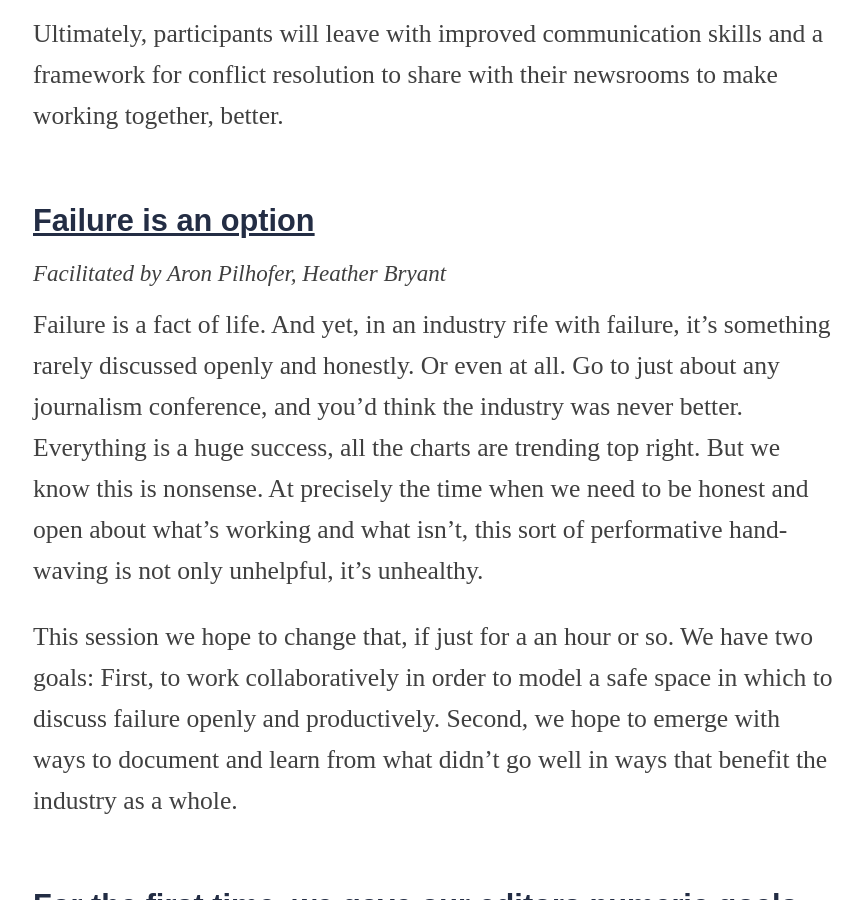
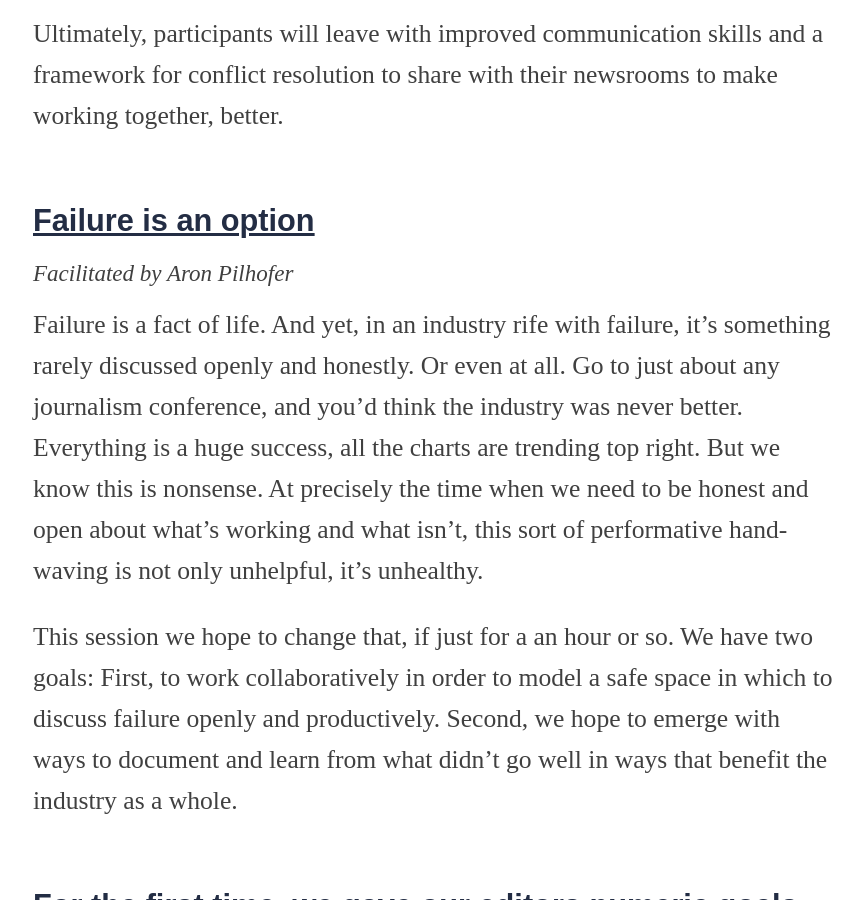
Before and after one commit to OpenNews/srccon-2023, a Jekyll site: the page built from program.md, in a window 1280 px wide and 900 px high, scrolled down 9821 px. Shown: the whole window, without its empty margins (207-1070 px from the left). Built offline with Jekyll 4.4.1, drawn with Linux system fonts in a browser that asks for light colours; nearby versions of some CDN libraries; some web fonts are replaced.

Commit message:
update session data

```diff
--- a/_data/sessions.yml
+++ b/_data/sessions.yml
@@ -74,7 +74,7 @@
   {
     "index": "Pilhofer 2023-06-17T10:33:38.000Z",
     "title": "Failure is an option",
-    "facilitators": "Aron Pilhofer, Heather Bryant",
+    "facilitators": "Aron Pilhofer",
     "description": "Failure is a fact of life. And yet, in an industry rife with failure, it's something rarely discussed openly and honestly. Or even at all. Go to just about any journalism conference, and you'd think the industry was never better. Everything is a huge success, all the charts are trending top right. But we know this is nonsense. At precisely the time when we need to be honest and open about what's working and what isn't, this sort of performative hand-waving is not only unhelpful, it's unhealthy.\n\nThis session we hope to change that, if just for a an hour or so. We have two goals: First, to work collaboratively in order to model a safe space in which to discuss failure openly and productively. Second, we hope to emerge with ways to document and learn from what didn't go well in ways that benefit the industry as a whole."
   },
   {
```
